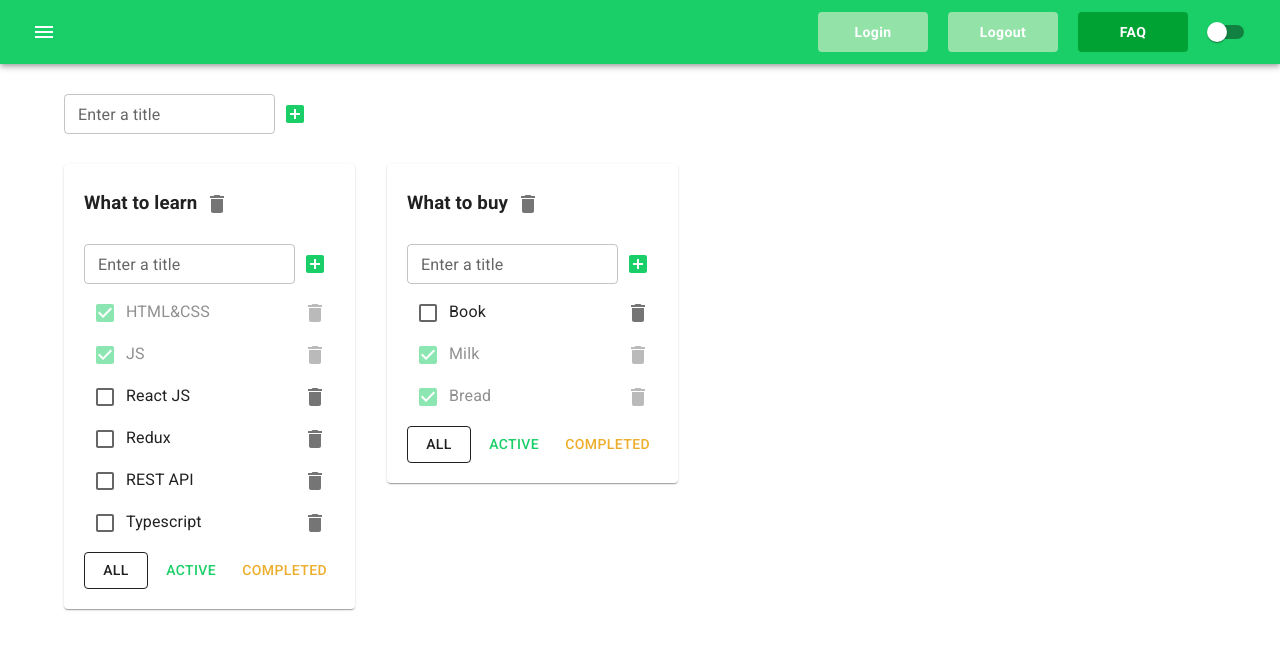
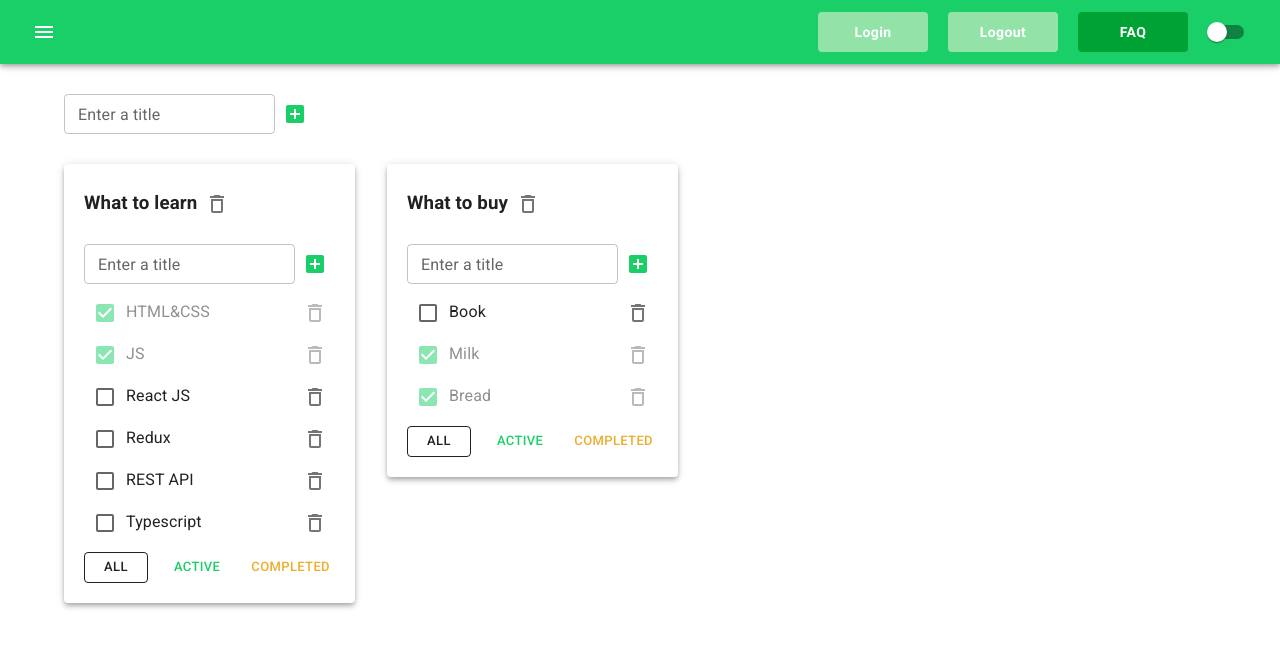
Before and after one commit to ianabarkhatova/todolists, a React (Create React App) app: page / in a window 1280 px wide. Shown: the top 650 px of the page. Built offline with nearby package versions, Linux system fonts and the light colour scheme.

Commit message:
Minor improvements in regards to MUI

```diff
--- a/src/App.tsx
+++ b/src/App.tsx
@@ -28,7 +28,7 @@ type tasksObjType = {
 type ThemeMode = 'dark' | 'light'
 
 function App() {
-    const[themeMode, setThemeMode] = useState<ThemeMode>('light')
+    const [themeMode, setThemeMode] = useState<ThemeMode>('light')
 
     const theme = createTheme({
         palette: {
@@ -177,10 +177,9 @@ function App() {
                                 tasksForTodoList = tasksForTodoList.filter(t => !t.isDone);
                             }
 
-
                             return (
                                 <Grid>
-                                    <Paper sx={{p: '0 20px 20px 20px'}}>
+                                    <Paper elevation={4} sx={{p: '0 20px 20px 20px'}}>
                                         <TodoList
                                             key={tl.id}
                                             id={tl.id}
@@ -203,7 +202,7 @@ function App() {
                 </Container>
             </ThemeProvider>
         </div>
-);
+    );
 }
 
 export default App;
--- a/src/todoList/AddItemForm.tsx
+++ b/src/todoList/AddItemForm.tsx
@@ -1,7 +1,7 @@
 import React, {ChangeEvent, KeyboardEvent, useState} from "react";
 import {TextField} from "@mui/material";
 import IconButton from "@mui/material/IconButton";
-import AddBoxIcon from '@mui/icons-material/AddBox'
+import AddBoxIcon from '@mui/icons-material/AddBox';
 
 type AddItemFormPropsType = {
     addItem: (title: string) => void
--- a/src/todoList/EditableSpan.tsx
+++ b/src/todoList/EditableSpan.tsx
@@ -1,5 +1,5 @@
 import React, {ChangeEvent, useState} from "react";
-import {TextField} from "@mui/material";
+import TextField from '@mui/material/TextField';
 
 type EditableSpanPropsType = {
     title: string
--- a/src/todoList/TodoList.tsx
+++ b/src/todoList/TodoList.tsx
@@ -3,9 +3,9 @@ import {FilterValuesType} from "../App";
 import {AddItemForm} from "./AddItemForm";
 import {EditableSpan} from "./EditableSpan";
 import IconButton from '@mui/material/IconButton'
-import DeleteIcon from '@mui/icons-material/Delete'
 import {Box, Button, Checkbox, List, ListItem} from "@mui/material";
 import {filterButtonsContainerSx, getListItemSx} from "./TodoList.styles";
+import DeleteOutlineIcon from '@mui/icons-material/DeleteOutline';
 
 export type TaskType = {
     id: string
@@ -43,7 +43,7 @@ export const TodoList = ({
 
 
     const tasksElements: Array<JSX.Element> | JSX.Element = tasks.length === 0 ? (
-        <p>No tasks</p>
+        <p style={{padding: '8px 0'}}>No tasks</p>
     ) : (
         <List>
             {tasks.map((t) => {
@@ -69,7 +69,7 @@ export const TodoList = ({
                             <EditableSpan title={t.title} onChange={onChangeTaskTitleHandler}/>
                         </div>
                         <IconButton aria-label="delete" onClick={removeTaskHandler}>
-                            <DeleteIcon/>
+                            <DeleteOutlineIcon/>
                         </IconButton>
                     </ListItem>
                 );
@@ -104,7 +104,7 @@ export const TodoList = ({
                 onChange={onChangeTodoListTitleHandler}
             />
             <IconButton aria-label="delete" onClick={removeTodoListHandler}>
-                <DeleteIcon/>
+                <DeleteOutlineIcon/>
             </IconButton>
         </h3>
 
@@ -116,6 +116,7 @@ export const TodoList = ({
 
         <Box sx={filterButtonsContainerSx}>
             <Button
+                size={'small'}
                 onClick={setAllTasksHandler}
                 variant={filter === "all" ? "outlined" : "text"}
                 color='inherit'
@@ -123,6 +124,7 @@ export const TodoList = ({
                 All
             </Button>
             <Button
+                size={'small'}
                 onClick={setActiveTasksHandler}
                 variant={filter === "active" ? "outlined" : "text"}
                 color='primary'
@@ -130,6 +132,7 @@ export const TodoList = ({
                 Active
             </Button>
             <Button
+                size={'small'}
                 onClick={setCompletedTasksHandler}
                 variant={filter === "completed" ? "outlined" : "text"}
                 color='secondary'
```
Also changed, not shown: src/components/MenuButton.tsx (line endings or trailing spaces).
